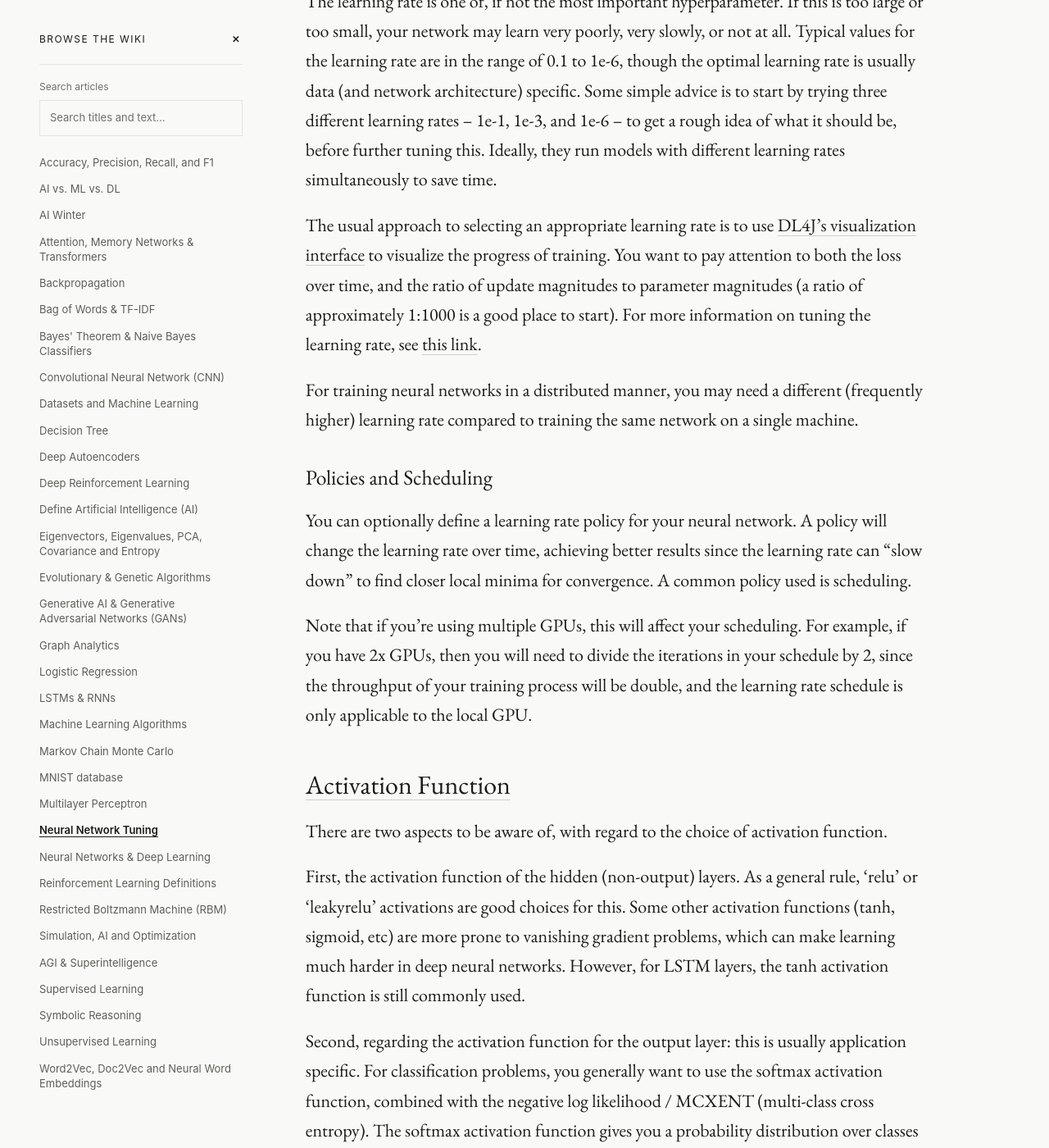
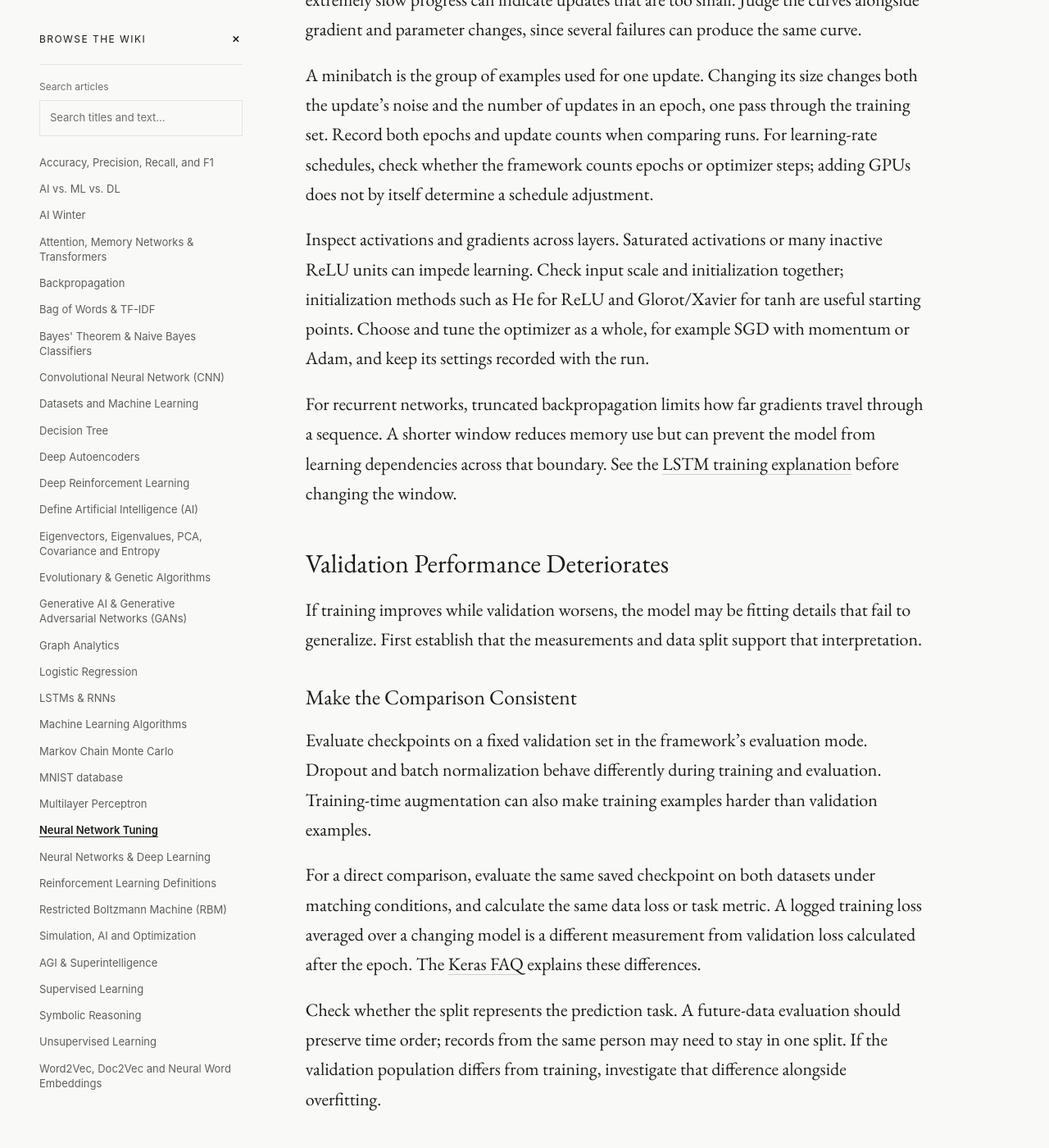
Before and after one commit to PathmindAI/SkymindIO.github.io, a Jekyll site: the page built from _wiki/neural-network-tuning.md, in a window 1280 px wide and 1400 px high, scrolled down 2348 px. Shown: the whole window at 82% size. Built offline with Jekyll 4.4.1, drawn with Linux system fonts in a browser that asks for light colours; some of the changed text lies outside the part shown.

Commit message:
Organize neural network tuning around observable symptoms

```diff
--- a/_wiki/neural-network-tuning.md
+++ b/_wiki/neural-network-tuning.md
@@ -1,136 +1,127 @@
 ---
 title: Neural Network Tuning
 short_title: Neural Network Tuning
-description: Beginner's guide to troubleshooting neural networks.
+description: Diagnose stalled training, deteriorating validation performance, and NaN or infinity errors in neural networks.
 ---
 
-Neural networks can be difficult to tune. If the network hyperparameters are poorly chosen, the network may learn slowly, or perhaps not at all. This page aims to provide some baseline steps you should take when tuning your network.
+Start with what the model is doing. Record training and validation performance as learning proceeds, then use the symptom below to choose your next check. Loss measures the error the optimizer tries to reduce; also track a metric that reflects your task, such as classification accuracy or prediction error in the original units.
 
-Many of these tips have already been discussed in the academic literature. Our purpose is to consolidate them in one site and express them as clearly as possible.
+Keep the data split fixed while comparing settings. Use validation data to choose a model and reserve the test set for the final evaluation. The [datasets guide](./datasets-ml) explains how to separate those roles.
 
 ## Contents
 
-* <a href="#normalization">Data Normalization</a>
-* <a href="#weight">Weight Initialization</a>
-* <a href="#epochs">Epochs and Iterations</a>
-* <a href="#lrate">Learning Rate</a>
-* <a href="#activation">Activation Function</a>
-* <a href="#loss">Loss Function</a>
-* <a href="#regularization">Regularization</a>
-* <a href="#minibatch">Minibatch Size</a>
-* <a href="#updater">Updater and Optimization Algorithm</a>
-* <a href="#gradient-normalization">Gradient Clipping</a>
-* <a href="#rnn">Recurrent Neural Networks</a>
-* <a href="#dbn">Deep Belief Network</a>
-* <a href="#rbm">Choosing Layer Width and Depth</a>
-* <a href="#NaN">NaN and Infinity Errors</a>
+| Symptom | Where to start |
+|---|---|
+| [Training stalls](#training-stalls) | Check the data and loss, then try fitting a small batch. |
+| [Validation performance deteriorates](#validation-performance-deteriorates) | Check the comparison, then inspect whether training keeps improving as validation gets worse. |
+| [Calculations produce invalid numbers](#calculations-produce-invalid-numbers) | Find the first NaN or infinity and the operation that produced it. |
 
+## Training Stalls
 
-## <a name="normalization">Data Normalization</a>
+A loss that barely moves can result from a data error, a broken parameter update, or settings that make learning slow. A plateau after substantial improvement can also mean the current model has learned as much as it can from the available inputs. Establish which situation you have before adding layers.
 
-What's distribution of your data? Are you scaling it properly? As a general rule:
+<a id="data-normalization"></a><a id="normalization"></a>
+<a id="activation-function"></a><a id="activation"></a>
+<a id="loss-function"></a><a id="loss"></a>
 
-- For continuous values: you want these to be in the range of -1 to 1, 0 to 1 or ditributed normally with mean 0 and standard deviation 1. This does not have to be exact, but ensuring your inputs are approximately in this range can help during training. Scale down large inputs, and scale up small inputs.
-- For discrete classes (and, for classification problems for the output), generally use a one-hot representation. That is, if you have 3 classes, then your data will be represeted as [1,0,0], [0,1,0] or [0,0,1] for each of the 3 classes respectively.
+### Check the Inputs, Targets and Loss
 
-Note that it's very important to use the exact same normalization method for both the training data and testing data.
+Inspect a few examples after preprocessing. Confirm that each input still has the correct target and that the model's output shape matches what the loss expects. For a classifier, check the class encoding and whether the loss expects raw scores, called logits, or probabilities. Applying a probability transform twice changes the objective. The [Keras loss documentation](https://keras.io/api/losses/) shows how these conventions are specified.
 
-## <a name="weight">Weight Initialization</a>
+For continuous predictions, a linear output with mean squared error is one starting point. An [autoencoder](./deep-autoencoder) instead uses its input as the reconstruction target, with an output activation and loss suited to those values.
 
-You need to make sure your weights are neither too big nor too small. Xavier weight initialization is usually a good choice for this. For networks with rectified linear (relu) or leaky relu activations, RELU weight initialization is a sensible choice.
+For numerical inputs with very different scales, try standardization or another transformation suited to the data. Estimate its parameters, such as means and standard deviations, from the training set. Apply that fitted transformation unchanged to validation and test data. [Fitting preprocessing on held-out data leaks information](https://scikit-learn.org/stable/common_pitfalls.html#data-leakage) into model development.
 
-## <a name="epochs">Number of Epochs and Number of Iterations</a>
+### Try Fitting a Small, Fixed Batch
 
-An epoch is defined as a full pass of the data set.
+Take a small set of clean training examples, such as ten, and train repeatedly on that same set. Temporarily turn off augmentation and regularization that deliberately make fitting harder. For a model with enough capacity and compatible targets, the training loss should fall substantially.
 
-Too few epochs don't give your network enough time to learn good parameters; too many and you might overfit the training data. One way to choose the number of epochs is to use early stopping. Early stopping can also help to prevent the neural network from overfitting (i.e., can help the net generalize better to unseen data).
+If it barely changes, check that gradients reach the intended parameters and that an optimizer step changes their values. Inspect whether the labels match the inputs. A model that can fit the small batch has passed one diagnostic; it still needs to learn useful patterns across the full dataset. [Stanford's training notes](https://cs231n.github.io/neural-networks-3/#sanity) describe this check and its limits.
 
-## <a name="lrate">Learning Rate</a>
+<a id="learning-rate"></a><a id="lrate"></a>
+<a id="updater-and-optimization-algorithm"></a><a id="updater"></a>
+<a id="minibatch-size"></a><a id="minibatch"></a>
+<a id="policies-and-scheduling"></a>
 
-The learning rate is one of, if not the most important hyperparameter. If this is too large or too small, your network may learn very poorly, very slowly, or not at all. Typical values for the learning rate are in the range of 0.1 to 1e-6, though the optimal learning rate is usually data (and network architecture) specific. Some simple advice is to start by trying three different learning rates – 1e-1, 1e-3, and 1e-6 – to get a rough idea of what it should be, before further tuning this. Ideally, they run models with different learning rates simultaneously to save time.
+### Inspect the Updates Before Changing the Architecture
 
-The usual approach to selecting an appropriate learning rate is to use [DL4J's visualization interface](http://deeplearning4j.org/visualization) to visualize the progress of training. You want to pay attention to both the loss over time, and the ratio of update magnitudes to parameter magnitudes (a ratio of approximately 1:1000 is a good place to start). For more information on tuning the learning rate, see [this link](http://cs231n.github.io/neural-networks-3/#baby).
+Compare short runs with a smaller and a larger learning rate, starting from the same initial model and data order. Large swings or rising loss can indicate updates that are too large; extremely slow progress can indicate updates that are too small. Judge the curves alongside gradient and parameter changes, since several failures can produce the same curve.
 
-For training neural networks in a distributed manner, you may need a different (frequently higher) learning rate compared to training the same network on a single machine.
+A minibatch is the group of examples used for one update. Changing its size changes both the update's noise and the number of updates in an epoch, one pass through the training set. Record both epochs and update counts when comparing runs. For learning-rate schedules, check whether the framework counts epochs or optimizer steps; adding GPUs does not by itself determine a schedule adjustment.
 
-### Policies and Scheduling
+<a id="weight-initialization"></a><a id="weight"></a>
 
-You can optionally define a learning rate policy for your neural network. A policy will change the learning rate over time, achieving better results since the learning rate can "slow down" to find closer local minima for convergence. A common policy used is scheduling.
+Inspect activations and gradients across layers. Saturated activations or many inactive ReLU units can impede learning. Check input scale and initialization together; initialization methods such as He for ReLU and Glorot/Xavier for tanh are useful starting points. Choose and tune the optimizer as a whole, for example SGD with momentum or Adam, and keep its settings recorded with the run.
 
-Note that if you're using multiple GPUs, this will affect your scheduling. For example, if you have 2x GPUs, then you will need to divide the iterations in your schedule by 2, since the throughput of your training process will be double, and the learning rate schedule is only applicable to the local GPU.
+<a id="recurrent-neural-networks-truncated-backpropagation-through-time"></a><a id="rnn"></a>
 
-## <a name="activation">Activation Function</a>
+For recurrent networks, truncated backpropagation limits how far gradients travel through a sequence. A shorter window reduces memory use but can prevent the model from learning dependencies across that boundary. See the [LSTM training explanation](./lstm) before changing the window.
 
-There are two aspects to be aware of, with regard to the choice of activation function.
+## Validation Performance Deteriorates
 
-First, the activation function of the hidden (non-output) layers. As a general rule, 'relu' or 'leakyrelu' activations are good choices for this. Some other activation functions (tanh, sigmoid, etc) are more prone to vanishing gradient problems, which can make learning much harder in deep neural networks. However, for LSTM layers, the tanh activation function is still commonly used.
+If training improves while validation worsens, the model may be fitting details that fail to generalize. First establish that the measurements and data split support that interpretation.
 
-Second, regarding the activation function for the output layer: this is usually application specific. For classification problems, you generally want to use the softmax activation function, combined with the negative log likelihood / MCXENT (multi-class cross entropy). The softmax activation function gives you a probability distribution over classes (i.e., outputs sum to 1.0). For regression problems, the "identity" activation function is frequently a good choice, in conjunction with the MSE (mean squared error) loss function.
+### Make the Comparison Consistent
 
-## <a name="loss">Loss Function</a>
+Evaluate checkpoints on a fixed validation set in the framework's evaluation mode. Dropout and batch normalization behave differently during training and evaluation. Training-time augmentation can also make training examples harder than validation examples.
 
-Loss functions for each neural network layer can either be used in pretraining, to learn better weights, or in classification (on the output layer) for achieving some result. (In the example above, classification happens in the override section.)
+For a direct comparison, evaluate the same saved checkpoint on both datasets under matching conditions, and calculate the same data loss or task metric. A logged training loss averaged over a changing model is a different measurement from validation loss calculated after the epoch. The [Keras FAQ](https://keras.io/getting_started/faq/#why-is-my-training-loss-much-higher-than-my-testing-loss) explains these differences.
 
-Your net's purpose will determine the loss function you use. For pretraining, choose reconstruction entropy. For classification, use multiclass cross entropy.
+Check whether the split represents the prediction task. A future-data evaluation should preserve time order; records from the same person may need to stay in one split. If the validation population differs from training, investigate that difference alongside overfitting.
 
-## <a name="regularization">Regularization</a>
+<a id="number-of-epochs-and-number-of-iterations"></a><a id="epochs"></a>
 
-Regularization methods can help to avoid overfitting during training. Overfitting occurs when the network predicts the training set very well, but makes poor predictions on data the network has never seen. One way to think about overfitting is that the network memorizes the training data (instead of learning the general relationships in it).
+### Keep the Best Validation Checkpoint
 
-Common types of regularization include:
+These illustrative losses are measured on fixed datasets with the same evaluation procedure:
 
-- l1 and l2 regularization penalizes large network weights, and avoids weights becoming too large. Some level of l2 regularization is commonly used in practice. However, note that if the l1 or l2 regularization coefficients are too high, they may over-penalize the network, and stop it from learning. Common values for l2 regularization are 1e-3 to 1e-6.
-- Dropout, is a frequently used regularization method can be very effective. Dropout is most commoly used with a dropout rate of 0.5.
-- Dropconnect (conceptually similar to dropout, but used much less frequently)
-- Restricting the total number of network size (i.e., limit the number of layers and size of each layer)
-- Early stopping
+| Epoch | Training loss | Validation loss |
+|---|---:|---:|
+| 1 | 0.80 | 0.90 |
+| 5 | 0.40 | 0.50 |
+| 10 | 0.20 | 0.65 |
 
-To use l1/l2/dropout regularization, use .regularization(true) followed by .l1(x), .l2(y), .dropout(z) respectively. Note that z in dropout(z) is the probability of retaining an activation.
+The epoch-5 checkpoint has the lowest validation loss among the three. Continuing to epoch 10 improves training loss while worsening validation loss, a pattern consistent with overfitting.
 
-## <a name="minibatch">Minibatch Size</a>
+Early stopping can stop training after the validation metric fails to improve for a chosen number of checks. Allow for noise, and explicitly save or restore the best checkpoint. In [Keras EarlyStopping](https://keras.io/api/callbacks/early_stopping/), `restore_best_weights=True` restores the best weights; the default is `False`.
 
-A minibatch refers to the number of examples used at a time, when computing gradients and parameter updates. In practice (for all but the smallest data sets), it is standard to break your data set up into a number of minibatches.
+<a id="regularization"></a>
+<a id="restricted-boltzmann-machines-rbms"></a>
+<a id="choosing-layer-width-and-depth"></a><a id="rbm"></a>
 
-The ideal minibatch size will vary. For example, a minibatch size of 10 is frequently too small for GPUs, but can work on CPUs. A minibatch size of 1 will allow a network to train, but will not reap the benefits of parallelism. 32 may be a sensible starting point to try, with minibatches in the range of 16-128 (sometimes smaller or larger, depending on the application and type of network) being common.
+### Reduce Overfitting and Recheck
 
-## <a name="updater">Updater and Optimization Algorithm</a>
+Try a smaller model, stronger regularization, or more representative training data. Regularization can include weight penalties or dropout; tune its strength because excessive regularization can also prevent useful learning. Data augmentation should preserve the target, as a crop that removes the object being classified can create a mislabeled example.
 
-The term 'updater' can refer to training mechanisms such as Momentum, RMSProp, Adagrad, and others. Using one of these methods can result in much faster network training companed to 'vanilla' stochastic gradient descent.
+Compare layer widths and depths using validation performance. For autoencoders, compare bottleneck sizes against reconstruction quality on held-out examples. The [TensorFlow overfitting tutorial](https://www.tensorflow.org/tutorials/keras/overfit_and_underfit) demonstrates capacity and regularization experiments.
 
-The optimization algorithm is how updates are made, given the gradient. The simplest (and most commonly used) method is stochastic gradient descent (SGD), however DL4J also provides SGD with line search, conjugate gradient and LBFGS optimization algorithms. These latter algorithms are more powerful compared to SGD, but considerably more costly per parameter update due to a line search component, and aren't used as much in practice. Note that you can in principle combine any updater with any optimization algorithm.
+<a id="visiblehidden-unit"></a><a id="dbn"></a>
 
-A good default choice in most cases is to use the stochastic gradient descent optimization algorithm combined with one of the Momentum/Rmsprop/Adagrad updaters.
-
-## <a name="gradient-normalization">Gradient Clipping</a>
-
-[Gradient clipping](https://docs.pytorch.org/docs/2.9/generated/torch.nn.utils.clip_grad_norm_.html) limits excessively large gradients, for example by capping their norm before a parameter update. Vanishing gradients need a separate diagnosis: check the activation functions and weight initialization. When training with float16, also check for [underflow and the need for loss scaling](https://docs.pytorch.org/docs/2.9/amp.html#gradient-scaling).
-
-## <a name="rnn">Recurrent Neural Networks: Truncated Backpropagation through Time</a>
-
-When training recurrent networks with long time series, it is generally advisable to use truncated backpropagation through time. With 'standard' backpropagation through time the cost per parameter update can become prohibative. You can read more about backpropagation [here](./backpropagation).
-
-## <a name="dbn">Visible/Hidden Unit</a>
-
-When using a deep-belief network, pay close attention here. An RBM (the component of the DBN used for feature extraction) is stochastic and will sample from different probability distributions relative to the visible or hidden units specified.
-
-See Geoff Hinton's definitive work, [A Practical Guide to Training Restricted Boltzmann Machines](https://www.cs.toronto.edu/~hinton/absps/guideTR.pdf), for a list of all of the different probability distributions.
-
-<a id="restricted-boltzmann-machines-rbms"></a>
-
-## <a name="rbm">Choosing Layer Width and Depth</a>
-
-Choose layer widths and depth by comparing performance on held-out validation data. Start with a small model, then test wider or deeper alternatives and keep changes that improve the metric relevant to your task. [TensorFlow's guide to overfitting](https://www.tensorflow.org/tutorials/keras/overfit_and_underfit#demonstrate_overfitting) illustrates this process.
-
-For an autoencoder used for compression, tune the size of the compressed representation against reconstruction quality on validation data. The decoder's output matches the data being reconstructed; class labels are targets for a separate classification task. See the [deep-autoencoder](./deep-autoencoder) and [restricted Boltzmann machine](./restricted-boltzmann-machine) lessons for their architectures and training methods.
-
-If you use RBM pretraining, evaluate its benefit for your task and choose the training duration from measured results.
+If you are using RBM pretraining, check the model's visible and hidden unit distributions and evaluate whether pretraining improves your result. The [restricted Boltzmann machine guide](./restricted-boltzmann-machine) explains that separate training procedure.
 
 <a id="nan-not-a-number-errors-in-scoring"></a>
+<a id="nan-and-infinity-errors"></a><a id="NaN"></a>
 
-## <a name="NaN">NaN and Infinity Errors</a>
+## Calculations Produce Invalid Numbers
 
-NaN means "not a number." [Underflow](https://numpy.org/doc/stable/reference/generated/numpy.seterr.html) can round tiny values to zero; it does not by itself produce NaN. Invalid operations such as 0/0 or taking the logarithm of a negative real number can produce NaN. Overflow can produce infinity, which can lead to NaN in later arithmetic.
+NaN means "not a number." Infinity and NaN can spread through later calculations, so the final loss may only reveal a failure that happened earlier.
 
-When NaN or infinity appears, check the input data first, then trace the forward and backward computations to find the first nonfinite value. Tools such as [TensorFlow's numerical checks](https://www.tensorflow.org/api_docs/python/tf/debugging/enable_check_numerics) can stop execution at an operation that produces NaN or infinity.
+### Locate the First Nonfinite Value
 
-Fix the cause at that point: correct invalid inputs or operations, use a numerically stable loss implementation, or address overflow with an appropriate data type. If parameter updates are becoming too large, investigate the learning rate and gradient clipping.
+Check that inputs and targets contain finite values after preprocessing. Then inspect the forward computation, followed by gradients and the parameter update. Stop at the first operation that changes finite values into NaN or infinity. [TensorFlow's numerical checks](https://www.tensorflow.org/api_docs/python/tf/debugging/enable_check_numerics) can report the operation that produces the invalid result.
+
+### Match the Fix to the Operation
+
+Invalid arithmetic such as `0/0` or the logarithm of a negative real number can produce NaN. Overflow can produce infinity, and later arithmetic such as infinity minus infinity can produce NaN. Underflow can round a tiny value to zero; it does not by itself produce NaN. These are distinct [floating-point conditions](https://numpy.org/doc/stable/reference/generated/numpy.seterr.html).
+
+For a zero denominator, check why it became zero and what the formula should mean in that case. For unstable probability calculations, use a numerically stable loss implementation that accepts logits. If values first become extreme after a parameter update, inspect the learning rate and gradient magnitudes.
+
+<a id="gradient-clipping"></a><a id="gradient-normalization"></a>
+
+### Check Gradient Scale and Precision
+
+Gradient clipping limits excessively large gradients before an update. Use it when large finite gradients are the problem; clipping cannot repair a NaN already produced by invalid arithmetic.
+
+With float16 training, small gradients can underflow. Mixed-precision training commonly uses loss scaling to keep them representable. When clipping scaled gradients, unscale them first so the threshold applies to the original gradient magnitudes. [PyTorch's mixed-precision examples](https://docs.pytorch.org/docs/2.9/notes/amp_examples.html#gradient-clipping) show this order.
+
+After fixing the cause, restart from a checkpoint whose model and optimizer state are finite. Check that the operation now stays finite, then confirm that training and validation performance improve under the corrected setup.
```
